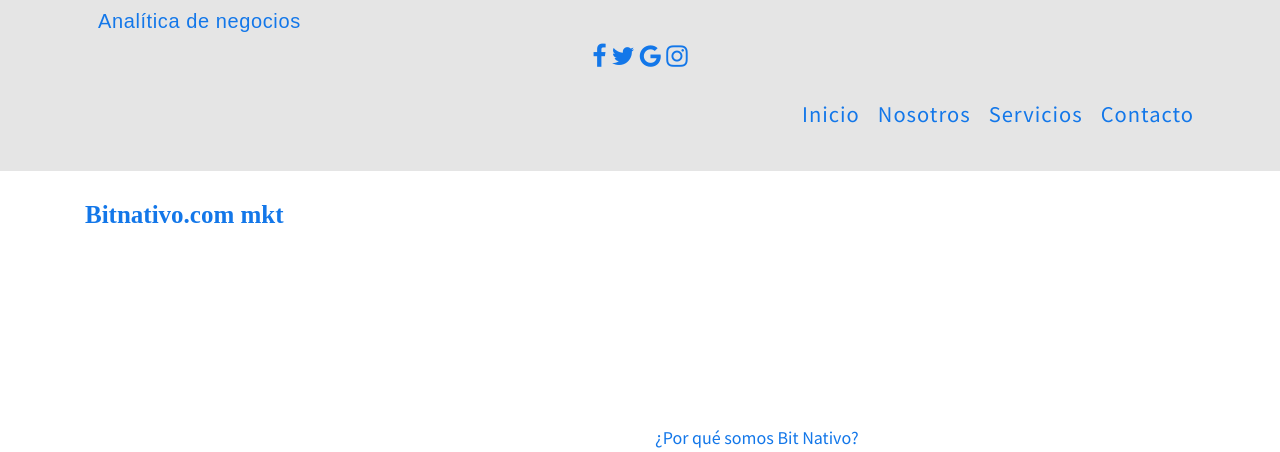
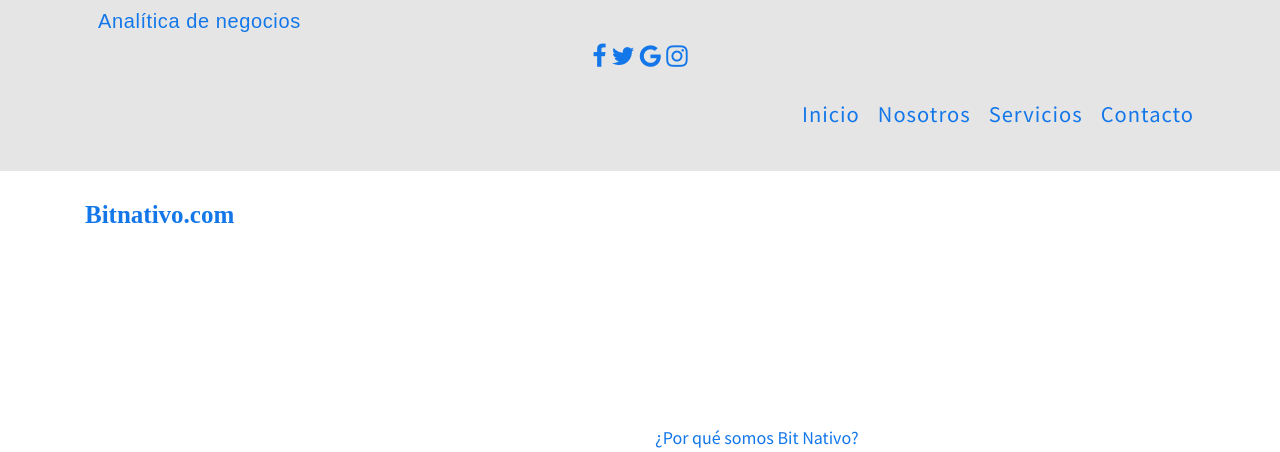
Before and after one commit to resourceldg/bitnatpro, a Django app: page / in a window 1280 px wide. Shown: the top 452 px of the page. Run offline with Django 3.2, Linux system fonts and the light colour scheme; some libraries are stand-ins or nearby versions.

Commit message:
modificamos pavadads

```diff
--- a/templates/inicio.html
+++ b/templates/inicio.html
@@ -1895,7 +1895,7 @@ background-color:#f34cfe;
     <!-- /.container -->
     </nav>
     <div class="mkt" id="mkt">
-        <h2> <a href="travel.html">Bitnativo.com  mkt</a></h2>
+        <h2> <a href="travel.html">Bitnativo.com</a></h2>
 
 <div class="carousel" id="carousel">
     <amp-carousel layout="responsive" width="700" height="500" type="slides"  autoplay delay="6000" loop>
```
